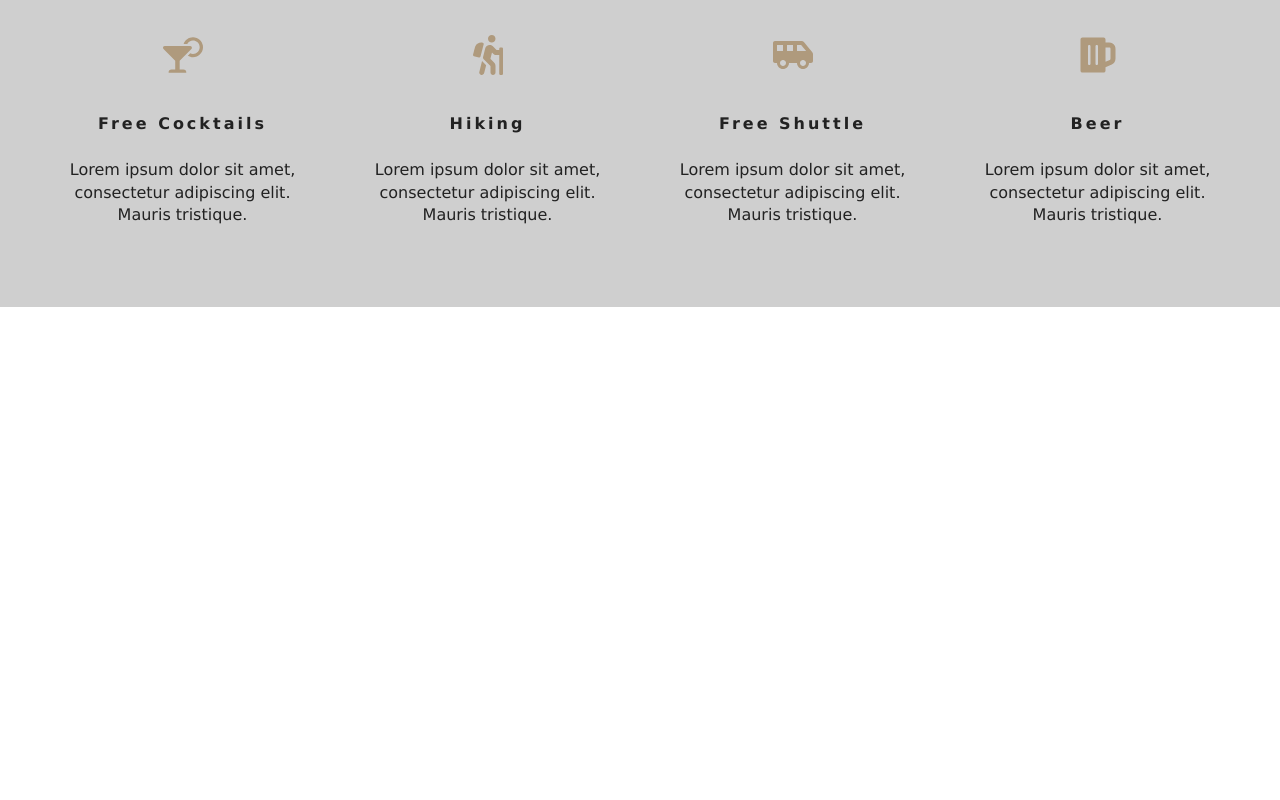
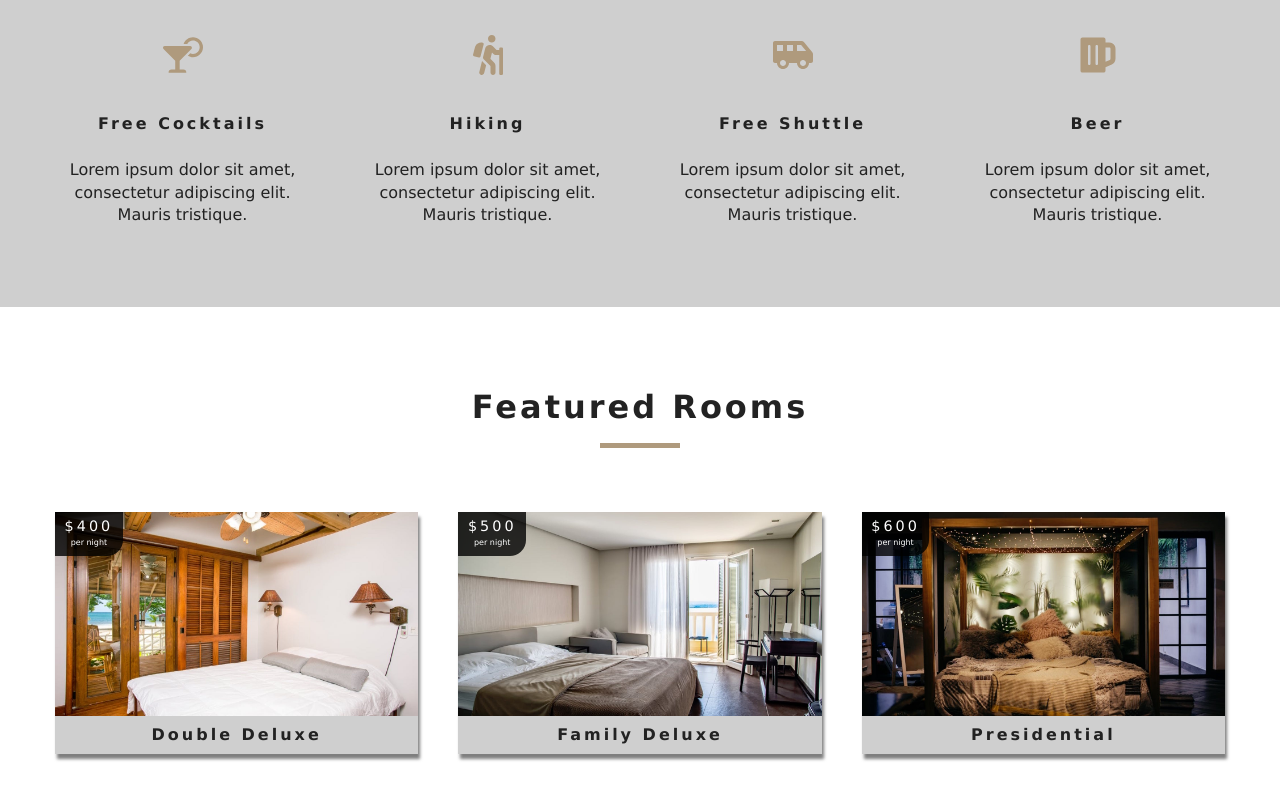
Before and after one commit to vinaykangralkar/resort-booking, a React (Create React App) app: page / in a window 1280 px wide. Shown: the part 972-1772 px from the top of the page. Before the commit the page ends 1279 px from the top, so only its background shows below. Built offline with nearby package versions, Linux system fonts and the light colour scheme.

Commit message:
Room component

```diff
--- a/src/components/FeaturedRooms.js
+++ b/src/components/FeaturedRooms.js
@@ -1,14 +1,23 @@
 import React, { Component } from 'react';
 import {RoomContext} from '../Context';
+import Loading from './Loading';
+import Room from './Room';
+import Title from './Title';
 
 export default class FeaturedRooms extends Component {
     static contextType = RoomContext;
     render() {
-        const {featuredRooms: rooms} = this.context;
-        console.log(rooms)
+        let {loading, featuredRooms: rooms} = this.context;
+        rooms = rooms.map(room => {
+            return <Room key={room.id} room={room} />;
+        })
         return (
-            <div>
-            </div>
+            <section className='featured-rooms'>
+                <Title title='Featured Rooms' />
+                <div className='featured-rooms-center'>
+                    {loading?<Loading/>:rooms}
+                </div>
+            </section>
         )
     }
 }
--- /dev/null
+++ b/src/components/Loading.js
@@ -0,0 +1,11 @@
+import React from 'react';
+import loadingGif from '../images/gif/loading-arrow.gif'
+
+export default function Loading() {
+    return (
+        <div className='loading'>
+            <h4>Loading...</h4>
+            <img src={loadingGif} />
+        </div>
+    )
+}
--- /dev/null
+++ b/src/components/Room.js
@@ -0,0 +1,31 @@
+import React from 'react';
+import {Link} from 'react-router-dom';
+import defaultImg from '../images/room-1.jpeg';
+import PropTypes from 'prop-types';
+
+export default function Room({room}) {
+    const {name, slug, images, price} = room;
+
+    return (
+        <article className='room'>
+            <div className='img-container'>
+                <img src={images[0] || defaultImg} />
+                <div className='price-top' >
+                    <h6>${price}</h6>
+                    <p>per night</p>
+                </div>
+                <Link to={`/rooms/${slug}`} className='btn-primary room-link'>Explore</Link>
+            </div>
+            <p className='room-info'>{name}</p>
+        </article>
+    )
+}
+
+Room.propTypes = {
+    room:PropTypes.shape({
+        name:PropTypes.string.isRequired,
+        slug:PropTypes.string.isRequired,
+        images:PropTypes.arrayOf(PropTypes.string).isRequired,
+        name:PropTypes.number.isRequired
+    })
+}
```
Also changed, not shown: 1 other file (tests, documents, lock files or other folders).
